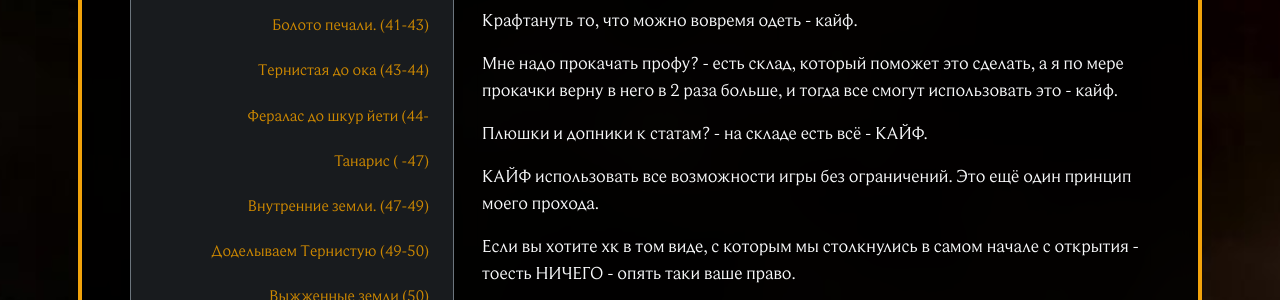
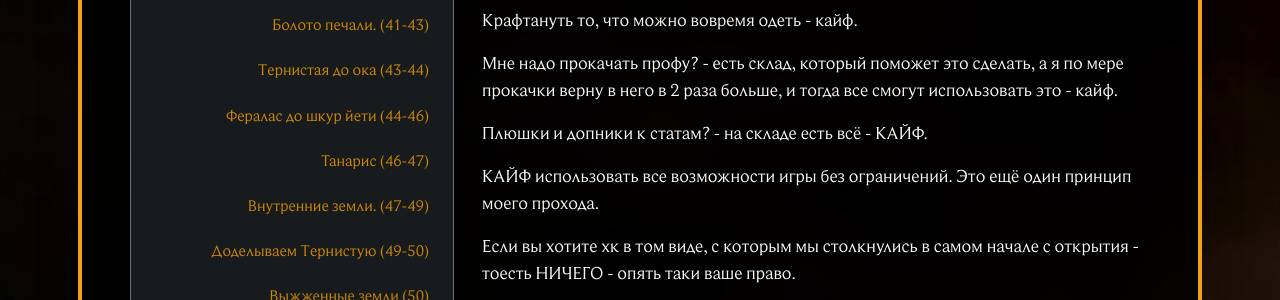
Before and after one commit to Phoenix-Guilds/phoenix-guilds.github.io, a Jekyll site: the page built from _guides/gayd-po-prokachke-hk-ot-silmy.md, in a window 1280 px wide. Shown: the part 1736-2036 px from the top of the page. Built offline with Jekyll 4.4.1, drawn with Linux system fonts in a browser that asks for light colours; nearby versions of some CDN libraries; library files that are not in the unit come from our copies.

Commit message:
Update Гайды “gayd-po-prokachke-hk-ot-silmy”

```diff
--- a/_guides/gayd-po-prokachke-hk-ot-silmy.md
+++ b/_guides/gayd-po-prokachke-hk-ot-silmy.md
@@ -988,7 +988,7 @@ description: |-
 
 летим в Фералас
 
-### Фералас до шкур йети (44-
+### Фералас до шкур йети (44-46)
 
 Ну тут всё так же просто. Едем в Фералас, делаем до шкурок йети, всё просто и аккуратно.
 
@@ -1045,7 +1045,7 @@ description: |-
 
 обратно в Фералас, сдать опасность и летим в Танарис (благодаря мерцающей равнине, перелётка в танарис должна быть открыта)
 
-### Танарис ( -47)
+### Танарис (46-47)
 
 Прилетели. сдаём, берём, но не всё.
 
```
